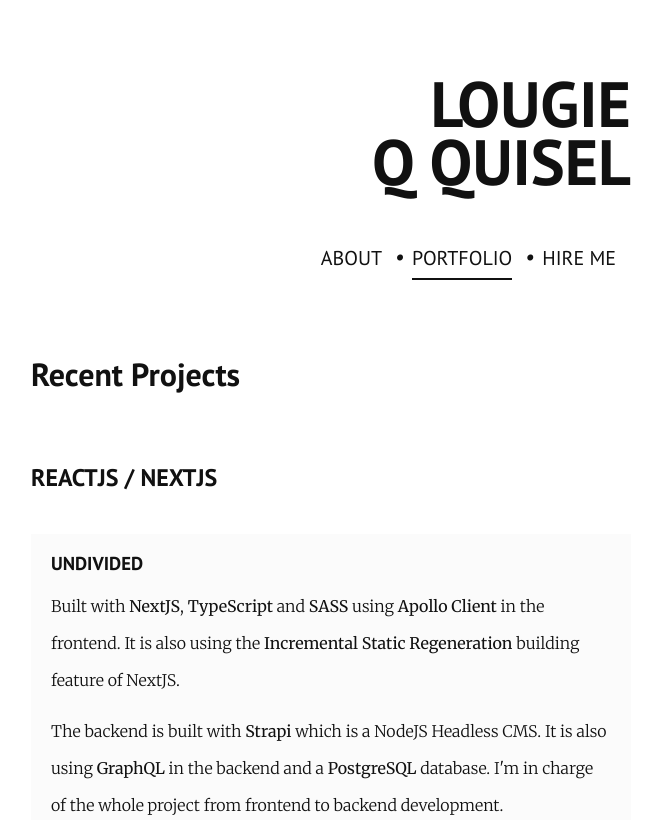
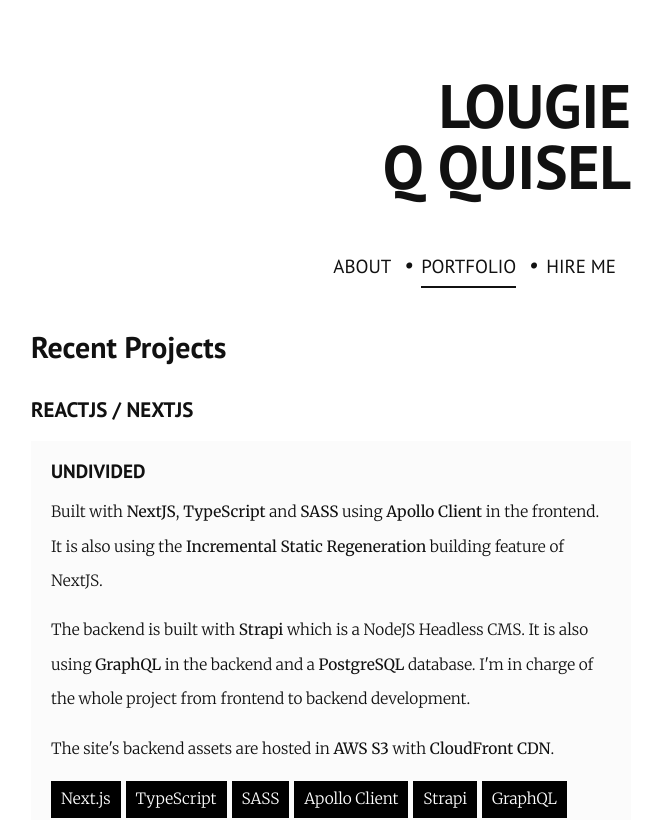
Before and after one commit to loq24/portfolio, a Next.js app: page /recent-projects in a window 1280 px wide. Shown: the top 820 px of the page, without its empty margins (309-971 px from the left). Built offline with nearby package versions, Linux system fonts and the light colour scheme.

Commit message:
Scale fonts (#3)

```diff
--- a/src/styles/RecentProjects.module.scss
+++ b/src/styles/RecentProjects.module.scss
@@ -1,10 +1,17 @@
 @use "./shared/colors" as *;
 @use "./shared/mixins/layouts" as *;
+@use "./shared/mixins/texts" as *;
 
 .projectWrapper {
   @include d-flex(column wrap, center, flex-start);
+  h1 {
+    margin-bottom: 20px;
+  }
   h2 {
     text-transform: uppercase;
+    @include scale-font-size(18, 22);
+    @include scale-line-height(18, 22);
+    margin-bottom: 20px;
   }
 
   .projectRow {
@@ -13,7 +20,8 @@
     background: $color_02;
     padding: 20px;
     h3 {
-      line-height: 1;
+      @include scale-font-size(17, 20);
+      @include scale-line-height(17, 20);
       text-transform: uppercase;
       margin: 0 0 15px;
     }
@@ -50,6 +58,7 @@
         color: $color_white;
         margin-bottom: 5px;
         transition: all 0.8s;
+        @include scale-font-size(14, 16);
         &:hover {
           background: $color_white;
           color: $color_black;
--- a/src/styles/components/PageLayout/Header.module.scss
+++ b/src/styles/components/PageLayout/Header.module.scss
@@ -1,6 +1,8 @@
 @use "../../shared/colors" as *;
 @use "../../shared/fonts-vars" as *;
 @use "../../shared/mixins/layouts" as *;
+@use "../../shared/mixins/texts" as *;
+@use "../../shared/mixins/breakpoints" as *;
 
 .mainHeader {
   @include d-flex(column wrap, center, flex-end);
@@ -9,9 +11,9 @@
   .logo {
     font-family: $font_pt_sans;
     text-transform: uppercase;
-    font-size: 4em;
     font-weight: 700;
-    line-height: 0.9em;
+    @include scale-font-size(54, 64);
+    @include scale-line-height(54, 64);
     text-align: right;
     margin: 50px 0;
     cursor: pointer;
@@ -27,6 +29,10 @@
         display: inline-block;
         padding: 0 15px;
         position: relative;
+        @include breakpoint(mobile) {
+          padding: 0 12px;
+        }
+
         &:before {
           content: ".";
           font-size: 50px;
@@ -51,6 +57,9 @@
         }
         &:first-child {
           padding: 0 15px 0 0;
+          @include breakpoint(mobile) {
+            padding: 0 12px 0 0;
+          }
         }
         &:last-child:before {
           content: "";
@@ -58,7 +67,7 @@
         a {
           font-family: $font_pt_sans;
           font-weight: 400;
-          font-size: 20px;
+          @include scale-font-size(16, 20);
           text-transform: uppercase;
         }
       }
--- a/src/styles/main.scss
+++ b/src/styles/main.scss
@@ -1,6 +1,7 @@
 @use "./shared/fonts" as *;
 @use "./shared/fonts-vars" as *;
 @use "./shared/colors" as *;
+@use "./shared/mixins/texts" as *;
 
 html {
   font-family: sans-serif;
@@ -24,6 +25,8 @@ h5 {
   line-height: 3em;
 }
 h1 {
+  @include scale-font-size(24, 32);
+  @include scale-line-height(24, 32);
   margin-bottom: 0;
 }
 a {
@@ -31,7 +34,8 @@ a {
   text-decoration: none;
 }
 p {
-  font-size: 12pt;
+  @include scale-font-size(14, 16);
+  @include scale-line-height(30, 36);
   font-weight: 300;
   b {
     font-weight: 400;
@@ -52,11 +56,6 @@ p {
       left: 0;
     }
   }
-  img {
-    float: right;
-    max-width: 250px;
-    margin: 0 0 0 20px;
-  }
 }
 li {
   b {
--- /dev/null
+++ b/src/styles/shared/mixins/_texts.scss
@@ -0,0 +1,15 @@
+@mixin font-properties($size: 24px, $weight: 400) {
+  font-weight: $weight;
+  font-size: $size;
+}
+
+@mixin scale-font-size($min, $max) {
+  font-size: calc(
+    #{$min}px + (#{$max} - #{$min}) * ((100vw - 375px) / (1600 - 375))
+  );
+}
+@mixin scale-line-height($min, $max) {
+  line-height: calc(
+    #{$min}px + (#{$max} - #{$min}) * ((100vw - 375px) / (1600 - 375))
+  );
+}
```
